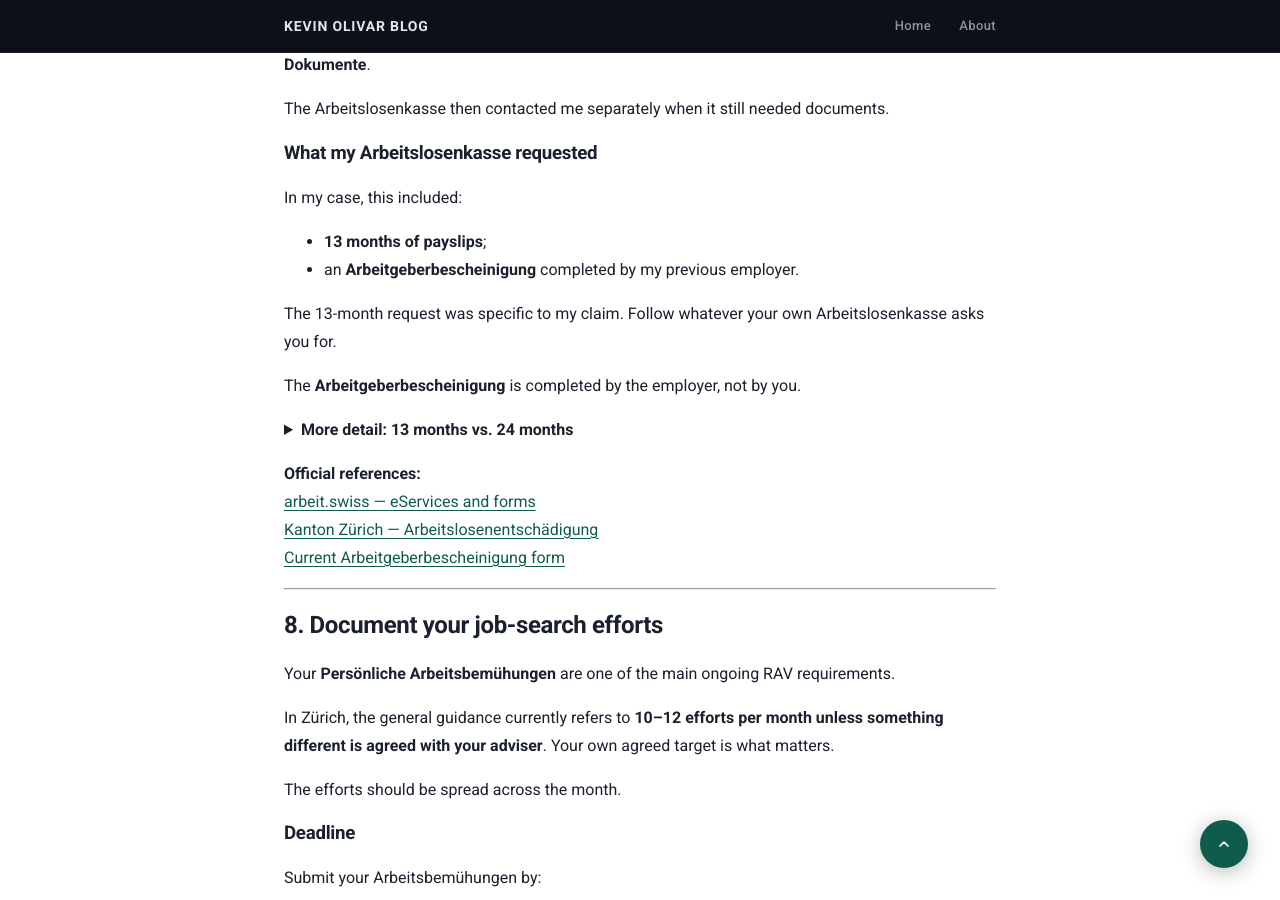
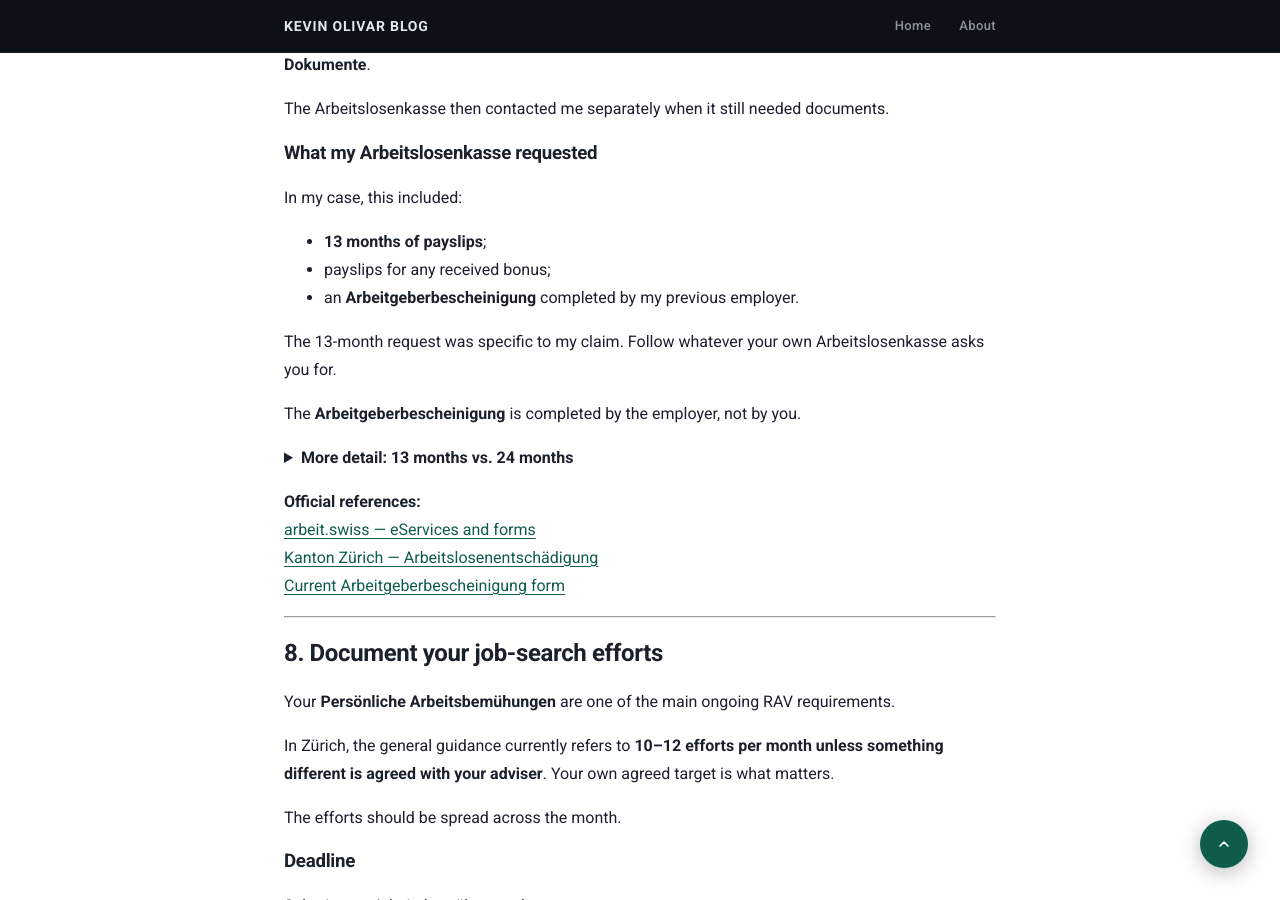
Before and after one commit to olivark/olivark.github.io, a Jekyll site: the page built from _posts/2026-08-18-rav-onboarding-switzerland.md, in a window 1280 px wide and 900 px high, scrolled down 7657 px. Built offline with Jekyll 4.4.1, drawn with Linux system fonts in a browser that asks for light colours.

Commit message:
doc: update rav post regarding bonus

```diff
--- a/_posts/2026-08-18-rav-onboarding-switzerland.md
+++ b/_posts/2026-08-18-rav-onboarding-switzerland.md
@@ -306,6 +306,7 @@ The Arbeitslosenkasse then contacted me separately when it still needed document
 In my case, this included:
 
 - **13 months of payslips**;
+- payslips for any received bonus;
 - an **Arbeitgeberbescheinigung** completed by my previous employer.
 
 The 13-month request was specific to my claim. Follow whatever your own Arbeitslosenkasse asks you for.
```
